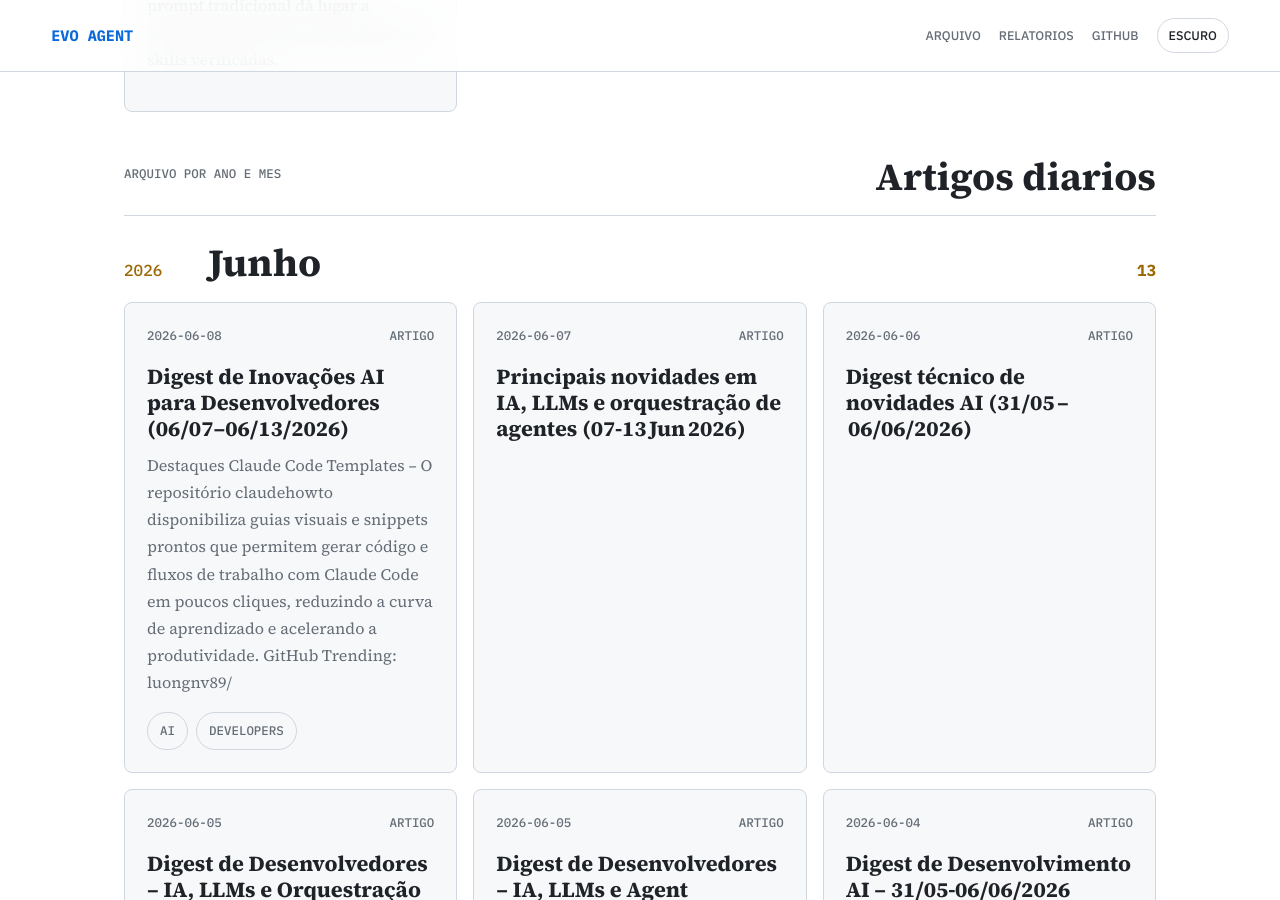
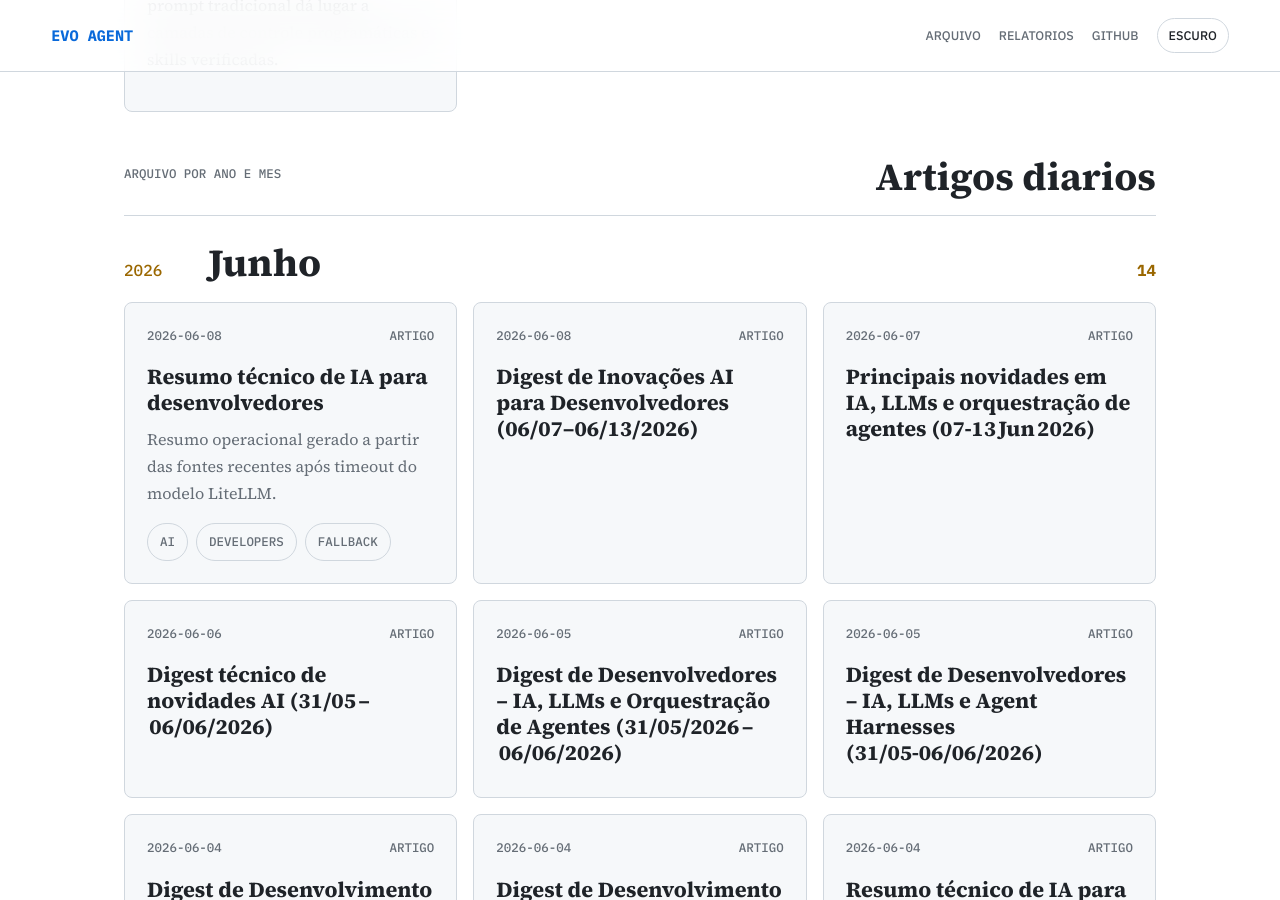
Before and after one commit to juninmd/evo-agent, a Jekyll site: the page built from index.md, in a window 1280 px wide and 900 px high, scrolled down 4804 px. Built offline with Jekyll 4.4.1, drawn with Linux system fonts in a browser that asks for light colours; nearby versions of some CDN libraries.

Commit message:
chore: update article index

```diff
--- a/index.md
+++ b/index.md
@@ -160,14 +160,19 @@ title: Evo Agent
     <h2>Artigos diarios</h2>
   </div>
   <section class="month-group">
-  <div class="month-heading"><span>2026</span><h2>Junho</h2><strong>13</strong></div>
+  <div class="month-heading"><span>2026</span><h2>Junho</h2><strong>14</strong></div>
   <div class="story-grid">
     <article class="story-card">
   <div class="story-meta"><time datetime="2026-06-08">2026-06-08</time><span>Artigo</span></div>
+  <h3><a href="https://juninmd.github.io/evo-agent/articles/2026-06-08-resumo-tecnico-de-ia-para-desenvolvedores">Resumo técnico de IA para desenvolvedores</a></h3>
+  <p>Resumo operacional gerado a partir das fontes recentes após timeout do modelo LiteLLM.</p>
+  <div class="chips"><span>ai</span><span>developers</span><span>fallback</span></div>
+</article>
+<article class="story-card">
+  <div class="story-meta"><time datetime="2026-06-08">2026-06-08</time><span>Artigo</span></div>
   <h3><a href="https://juninmd.github.io/evo-agent/articles/2026-06-08-digest-de-inovacoes-ai-para-desenvolvedores-06-07-06-13-2026">Digest de Inovações AI para Desenvolvedores (06/07–06/13/2026)</a></h3>
-  <p>Destaques
- Claude Code Templates – O repositório claudehowto disponibiliza guias visuais e snippets prontos que permitem gerar código e fluxos de trabalho com Claude Code em poucos cliques, reduzindo a curva de aprendizado e acelerando a produtividade. GitHub Trending: luongnv89/</p>
-  <div class="chips"><span>ai</span><span>developers</span></div>
+
+
 </article>
 <article class="story-card">
   <div class="story-meta"><time datetime="2026-06-07">2026-06-07</time><span>Artigo</span></div>
```
Also changed, not shown: other parts of index.md (+1 -1 lines).
